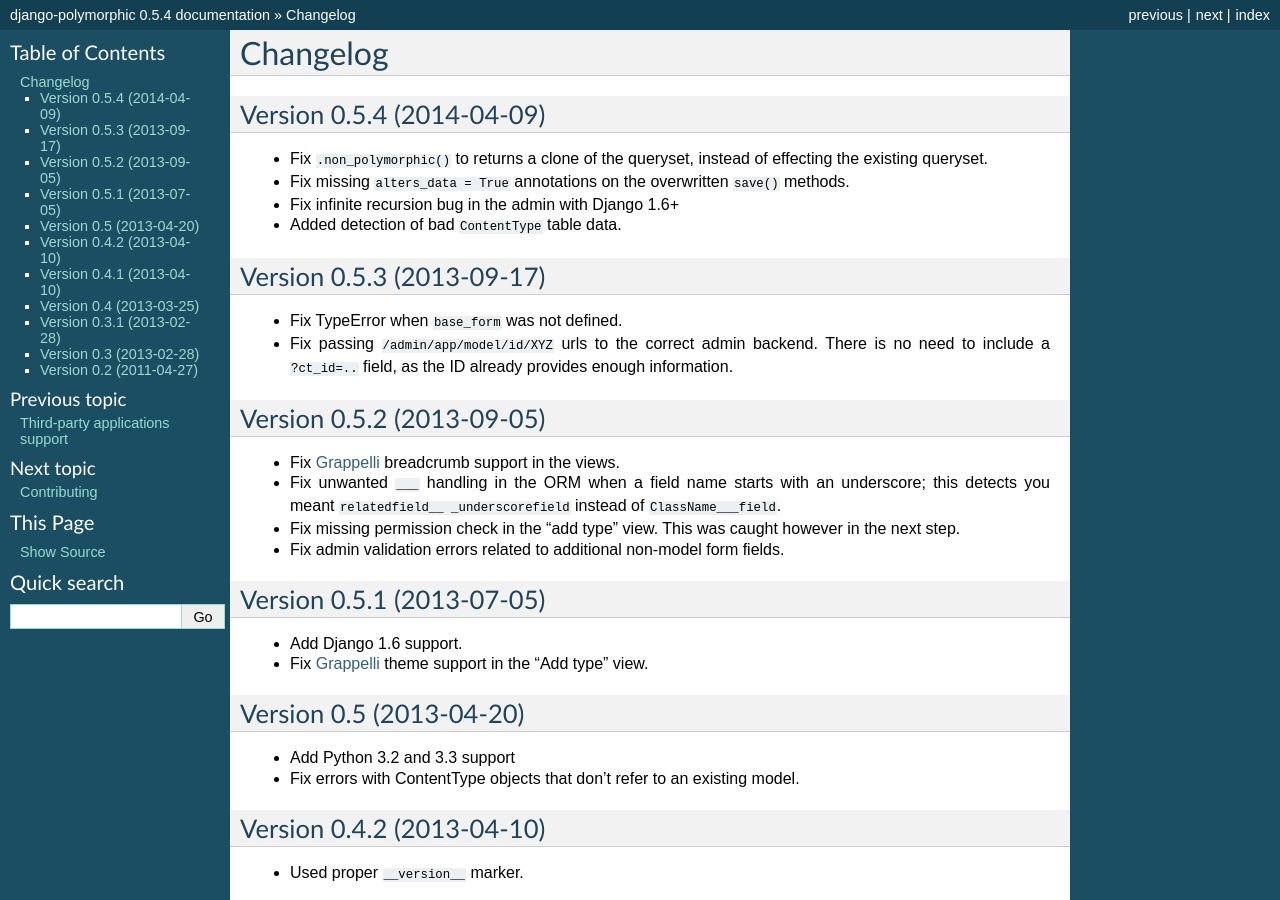
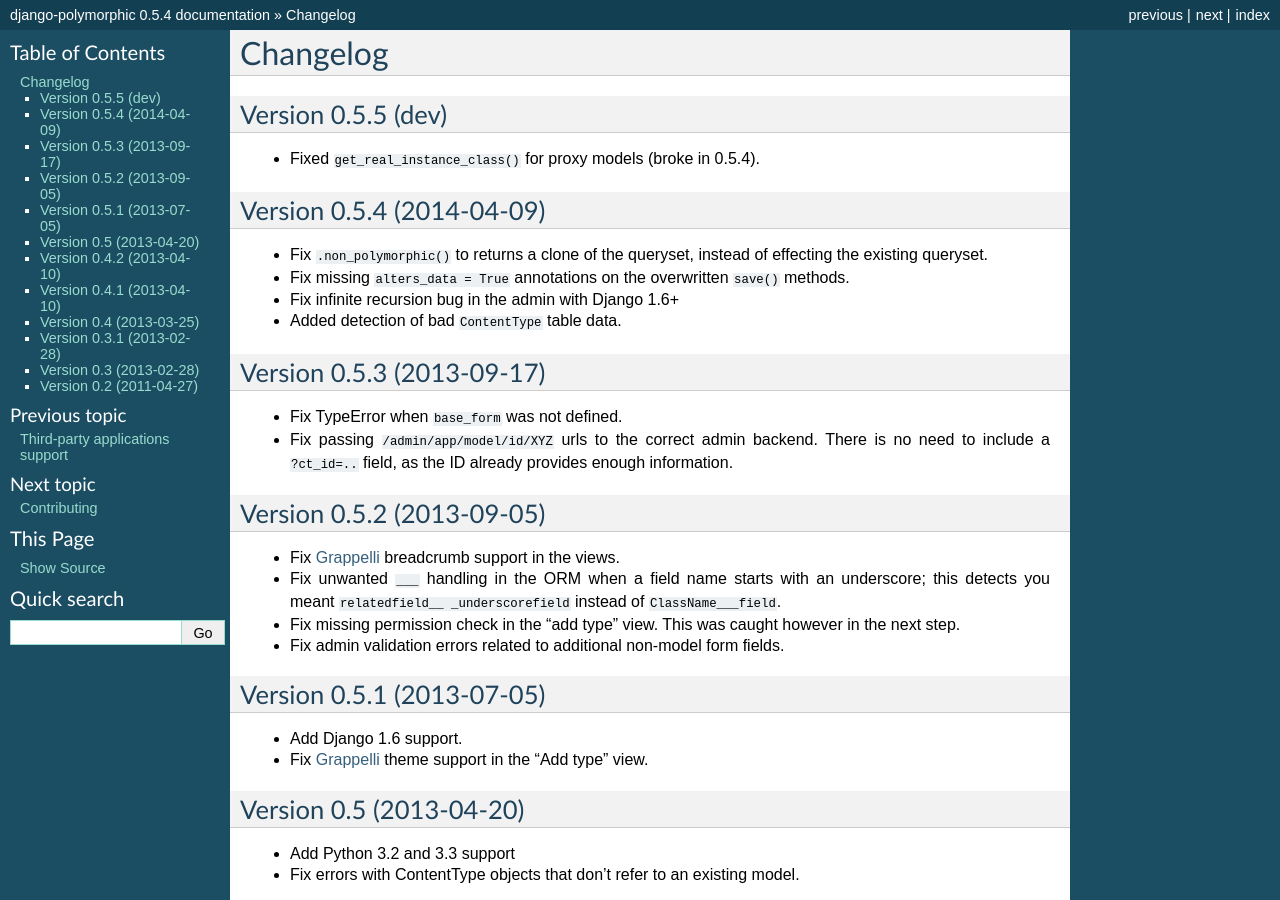
Before and after one commit to jazzband/django-polymorphic, a Sphinx documentation site: the page built from docs/changelog.rst, in a window 1280 px wide and 900 px high. Built offline with Sphinx 7.4.7, drawn with Linux system fonts in a browser that asks for light colours.

Commit message:
Added changelog entry for PR #77

```diff
--- a/docs/changelog.rst
+++ b/docs/changelog.rst
@@ -1,5 +1,11 @@
 Changelog
 ==========
+
+Version 0.5.5 (dev)
+--------------------------
+
+* Fixed ``get_real_instance_class()`` for proxy models (broke in 0.5.4).
+
 
 Version 0.5.4 (2014-04-09)
 --------------------------
```
